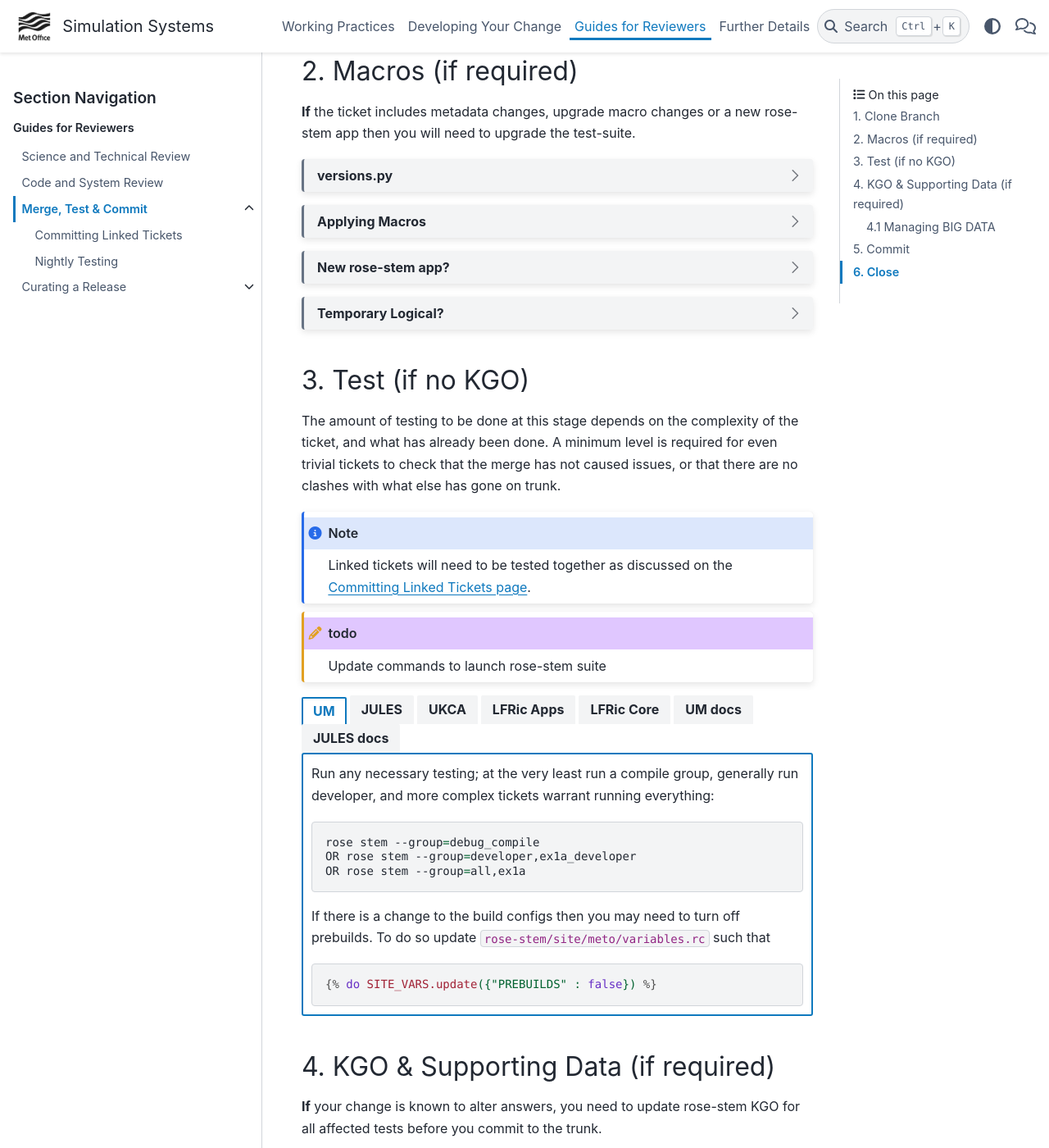
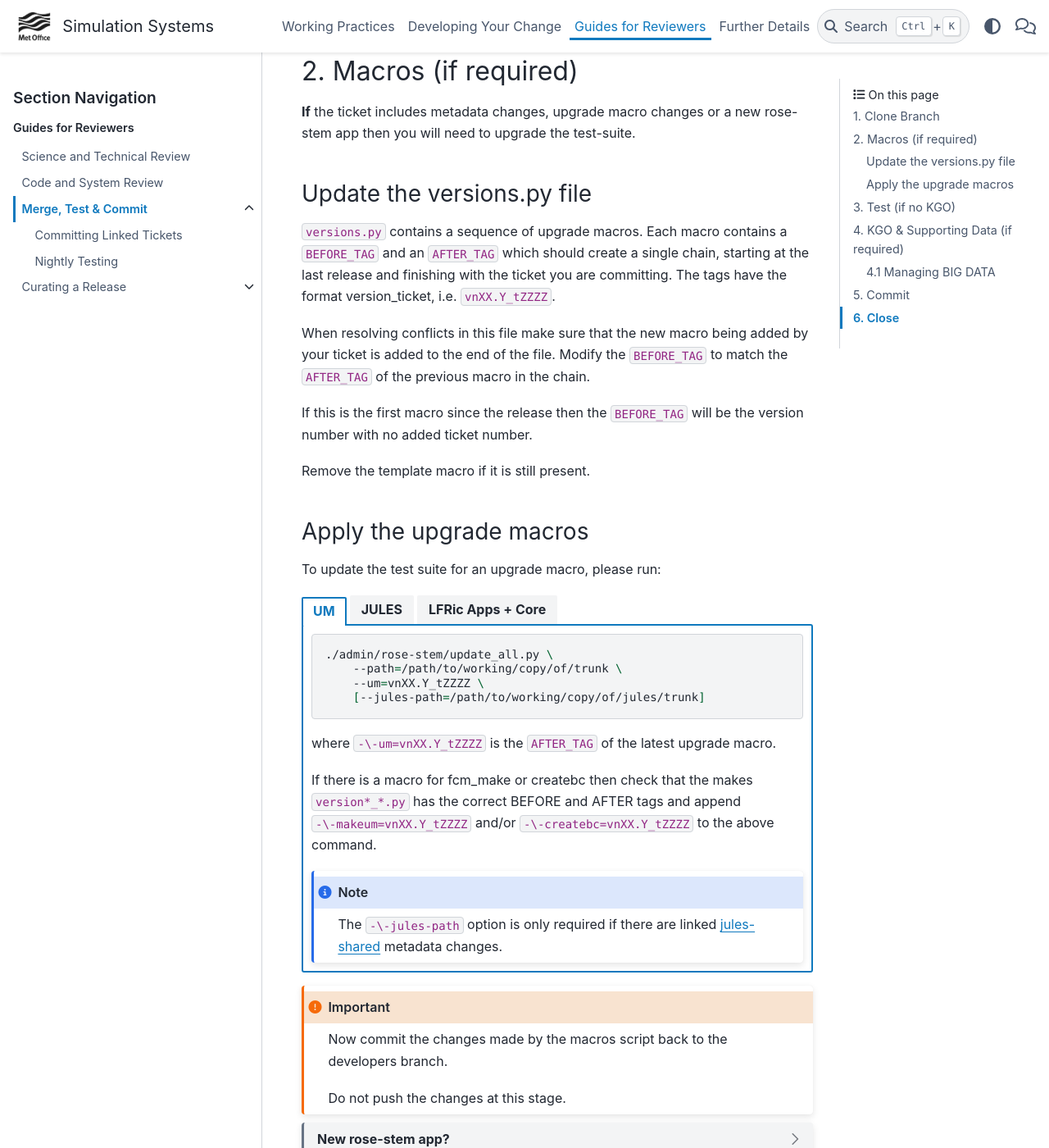
Before and after one commit to MetOffice/simulation-systems, a Sphinx documentation site: the page built from source/Reviewers/howtocommit.rst, in a window 1280 px wide and 1400 px high, scrolled down 1573 px. Shown: the whole window at 82% size. Built offline with Sphinx 7.4.7 and the PyData theme 0.15.4, drawn with Linux system fonts in a browser that asks for light colours.

Commit message:
update macros section

```diff
--- a/source/Reviewers/howtocommit.rst
+++ b/source/Reviewers/howtocommit.rst
@@ -71,103 +71,99 @@ Then switch to the up to date branch, e.g.
 **If** the ticket includes metadata changes, upgrade macro changes or a new
 rose-stem app then you will need to upgrade the test-suite.
 
-.. dropdown:: versions.py
+Update the versions.py file
+^^^^^^^^^^^^^^^^^^^^^^^^^^^
 
-    ``versions.py`` contains a sequence of upgrade macros. Each macro contains
-    a ``BEFORE_TAG`` and an ``AFTER_TAG`` which should create a single chain,
-    starting at the last release and finishing with the ticket you are
-    committing. The tags have the format version_ticket, i.e.
-    ``vnXX.Y_tZZZZ``.
+``versions.py`` contains a sequence of upgrade macros. Each macro contains a
+``BEFORE_TAG`` and an ``AFTER_TAG`` which should create a single chain, starting
+at the last release and finishing with the ticket you are committing. The tags
+have the format version_ticket, i.e. ``vnXX.Y_tZZZZ``.
 
-    When resolving conflicts in this file make sure that the new macro being
-    added by your ticket is added to the end of the file. Modify the
-    ``BEFORE_TAG`` to match the ``AFTER_TAG`` of the previous macro in the
-    chain.
+When resolving conflicts in this file make sure that the new macro being added
+by your ticket is added to the end of the file. Modify the ``BEFORE_TAG`` to
+match the ``AFTER_TAG`` of the previous macro in the chain.
 
-    If this is the first macro since the release then the ``BEFORE_TAG`` will
-    be the version number with no added ticket number.
+If this is the first macro since the release then the ``BEFORE_TAG`` will be the
+version number with no added ticket number.
 
-    Remove the template macro if it is still present.
+Remove the template macro if it is still present.
 
-.. dropdown:: Applying Macros
+Apply the upgrade macros
+^^^^^^^^^^^^^^^^^^^^^^^^
 
-    To update the test suite for an upgrade macro, please run:
+To update the test suite for an upgrade macro, please run:
 
-    .. tab-set::
+.. tab-set::
 
-        .. tab-item:: UM
+    .. tab-item:: UM
 
-            .. code-block:: shell
+        .. code-block:: shell
 
-                ./admin/rose-stem/update_all.py \
-                    --path=/path/to/working/copy/of/trunk \
-                    --um=vnXX.Y_tZZZZ \
-                    [--jules-path=/path/to/working/copy/of/jules/trunk]
+            ./admin/rose-stem/update_all.py \
+                --path=/path/to/working/copy/of/trunk \
+                --um=vnXX.Y_tZZZZ \
+                [--jules-path=/path/to/working/copy/of/jules/trunk]
 
-            where ``-\-um=vnXX.Y_tZZZZ`` is the ``AFTER_TAG`` of the latest
-            upgrade macro.
+        where ``-\-um=vnXX.Y_tZZZZ`` is the ``AFTER_TAG`` of the latest
+        upgrade macro.
 
-            If there is a macro for fcm_make or createbc then check that the
-            makes ``version*_*.py`` has the correct BEFORE and AFTER tags and
-            append ``-\-makeum=vnXX.Y_tZZZZ`` and/or
-            ``-\-createbc=vnXX.Y_tZZZZ`` to the above command.
+        If there is a macro for fcm_make or createbc then check that the
+        makes ``version*_*.py`` has the correct BEFORE and AFTER tags and
+        append ``-\-makeum=vnXX.Y_tZZZZ`` and/or
+        ``-\-createbc=vnXX.Y_tZZZZ`` to the above command.
 
-            .. warning::
+        .. note::
 
-                Please ensure that Cylc7 is used with ``update_all.py`` @vn13.5.
+            The ``-\-jules-path`` option is only required if there are
+            linked `jules-shared
+            <https://code.metoffice.gov.uk/trac/jules/browser/main/trunk/rose-meta/jules-shared>`__
+            metadata changes.
 
-            .. note::
+    .. tab-item:: JULES
 
-                The ``-\-jules-path`` option is only required if there are
-                linked `jules-shared
-                <https://code.metoffice.gov.uk/trac/jules/browser/main/trunk/rose-meta/jules-shared>`__
-                metadata changes.
+        .. code-block:: shell
 
-        .. tab-item:: JULES
+            ./bin/upgrade_jules_test_apps vnX.Y_tZZZZ
 
-            .. code-block:: shell
+        where ``vnX.Y_tZZZZ`` is the ``AFTER_TAG`` of the latest upgrade
+        macro. The upgrade is expected to fail for the ``fab_jules``,
+        ``metadata_checker`` and ``umdp3_checker`` apps.
 
-                ./bin/upgrade_jules_test_apps vnX.Y_tZZZZ
+    .. tab-item:: LFRic Apps + Core
 
-            where ``vnX.Y_tZZZZ`` is the ``AFTER_TAG`` of the latest upgrade
-            macro. The upgrade is expected to fail for the ``fab_jules``,
-            ``metadata_checker`` and ``umdp3_checker`` apps.
+        .. code-block:: shell
 
-        .. tab-item:: LFRic Apps + Core
+            apply_macros.py vnX.Y_tZZZZ [--apps=/path/to/apps] \
+                [--core=/path/to/core] [--jules=/path/to/jules]
 
-            .. code-block:: shell
+        where ``vnX.Y_tZZZZ`` is the ``AFTER_TAG`` of the latest upgrade
+        macro and the others are paths to the relevant sources. Apps
+        defaults to the current location. Core and Jules default to
+        reading the ``dependencies.yaml`` file in the Apps source. A copy of
+        ``apply_macros.py`` is available at
+        ``$UMDIR/SimSys_Scripts/lfric_macros``.
 
-                apply_macros.py vnX.Y_tZZZZ [--apps=/path/to/apps] \
-                    [--core=/path/to/core] [--jules=/path/to/jules]
+        .. tip::
 
-            where ``vnX.Y_tZZZZ`` is the ``AFTER_TAG`` of the latest upgrade
-            macro and the others are paths to the relevant sources. Apps
-            defaults to the current location. Core and Jules default to
-            reading the ``dependencies.sh`` file in the Apps source. A copy of
-            ``apply_macros.py`` is available at
-            ``$UMDIR/SimSys_Scripts/lfric_macros``.
+            ``module load scitools`` will give all required dependencies
+            for Met Office users.
 
-            .. tip::
+        .. note::
 
-                ``module load scitools`` will give all required dependencies
-                for Met Office users.
+            All LFRic Core tickets with macros are expected to be linked
+            with LFRic Apps, though they may not have required an LFRic
+            Apps development branch (although an Apps ticket should be
+            provided). This is fine - if there is no LFRic Apps branch
+            just checkout the LFRic Apps main. Then run the apply_macros
+            script as described above and this will share the upgrade
+            macro across both LFRic Apps and LFRic Core as needed.
 
-            .. note::
+.. important::
 
-                All LFRic Core tickets with macros are expected to be linked
-                with LFRic Apps, though they may not have required an LFRic
-                Apps development branch (although an Apps ticket should be
-                provided). This is fine - if there is no LFRic Apps branch
-                just checkout the LFRic Apps main. Then run the apply_macros
-                script as described above and this will share the upgrade
-                macro across both LFRic Apps and LFRic Core as needed.
+    Now commit the changes made by the macros script back to the developers
+    branch.
 
-    .. important::
-
-        Now commit the changes made by the macros script back to the developers
-        branch.
-
-        Do not push the changes at this stage.
+    Do not push the changes at this stage.
 
 .. dropdown:: New rose-stem app?
 
```
